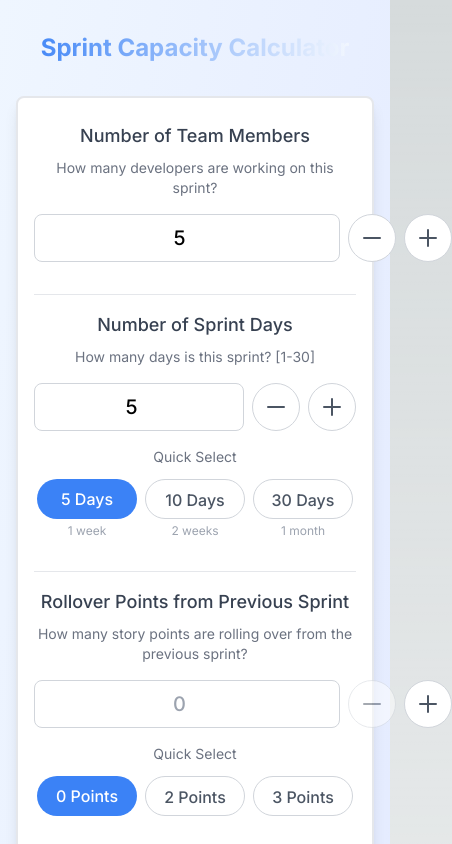
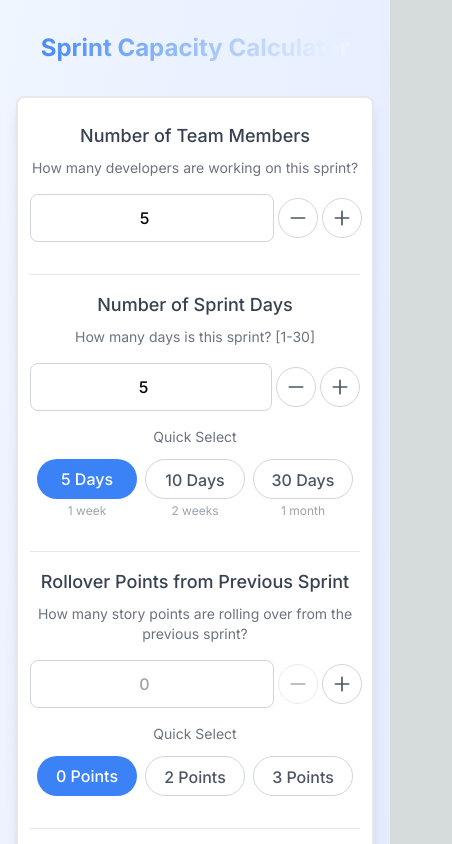
Before and after one commit to CampAsAChamp/sprint-planner, a Next.js app: page / in a window 390 px wide. Shown: the top 844 px of the page, 452 px wide, since content can reach past the window. Built offline with nearby package versions, Linux system fonts and the light colour scheme.

Commit message:
Update README and mobile design

```diff
--- a/app/components/Button.tsx
+++ b/app/components/Button.tsx
@@ -100,6 +100,11 @@ export default function Button({
       return 'w-12 h-12 text-base'
     }
 
+    // For circular buttons with md size
+    if ((icon === 'plus' || icon === 'minus') && size === 'md' && !fullWidth) {
+      return 'w-10 h-10 text-sm'
+    }
+
     // For circular buttons with xl size
     if ((icon === 'plus' || icon === 'minus') && size === 'xl') {
       return 'w-16 h-16 text-lg'
--- a/app/components/NumberInput.tsx
+++ b/app/components/NumberInput.tsx
@@ -92,7 +92,7 @@ export default function NumberInput({
       description={description}
       className={bottomMargin}
     >
-      <div className="flex items-center h-12 sm:h-14">
+      <div className="flex items-center h-12 sm:h-14 gap-1 sm:gap-2">
         {/* Number Input */}
         <input
           type="number"
@@ -101,7 +101,7 @@ export default function NumberInput({
           max={max}
           value={value || ''}
           onChange={handleInputChange}
-          className={`flex-1 h-12 sm:h-14 px-2 sm:px-3 text-center border border-gray-300 dark:border-gray-600 rounded-lg focus:ring-2 focus:ring-blue-500 focus:border-transparent dark:bg-gray-700 transition-all duration-200 font-medium text-xl sm:text-2xl mr-2 sm:mr-4 ${getAnimationClasses()}`}
+          className={`flex-1 h-12 sm:h-14 px-1 sm:px-3 text-center border border-gray-300 dark:border-gray-600 rounded-lg focus:ring-2 focus:ring-blue-500 focus:border-transparent dark:bg-gray-700 transition-all duration-200 font-medium text-base sm:text-lg md:text-xl lg:text-2xl ${getAnimationClasses()}`}
           placeholder={placeholder}
         />
 
@@ -110,9 +110,9 @@ export default function NumberInput({
           onClick={handleDecrease}
           disabled={value <= min}
           variant="secondary"
-          size="lg"
+          size="md"
           icon="minus"
-          className="flex-shrink-0 mr-1 sm:mr-2"
+          className="flex-shrink-0 w-10 h-10 sm:w-12 sm:h-12"
           ariaLabel={`Decrease ${label.toLowerCase()}`}
         />
 
@@ -121,9 +121,9 @@ export default function NumberInput({
           onClick={handleIncrease}
           disabled={max !== undefined && value >= max}
           variant="secondary"
-          size="lg"
+          size="md"
           icon="plus"
-          className="flex-shrink-0 ml-1 sm:ml-2"
+          className="flex-shrink-0 w-10 h-10 sm:w-12 sm:h-12"
           ariaLabel={`Increase ${label.toLowerCase()}`}
         />
       </div>
--- a/app/page.tsx
+++ b/app/page.tsx
@@ -101,7 +101,7 @@ export default function Home() {
           <div className="grid grid-cols-1 lg:grid-cols-5 gap-8 items-start">
             {/* Main Form */}
             <div className="lg:col-span-3">
-              <div className="bg-white dark:bg-gray-800 rounded-lg shadow-lg border-2 border-gray-200 dark:border-gray-700 px-4 sm:px-6 md:px-8 lg:px-10 pt-6 sm:pt-8 md:pt-10 pb-2">
+              <div className="bg-white dark:bg-gray-800 rounded-lg shadow-lg border-2 border-gray-200 dark:border-gray-700 px-3 sm:px-6 md:px-8 lg:px-10 pt-6 sm:pt-8 md:pt-10 pb-2 overflow-hidden">
             {/* Team Members Input */}
             <NumberInput
               id="teamMembers"
```
Also changed, not shown: 1 other file (tests, documents, lock files or other folders).
